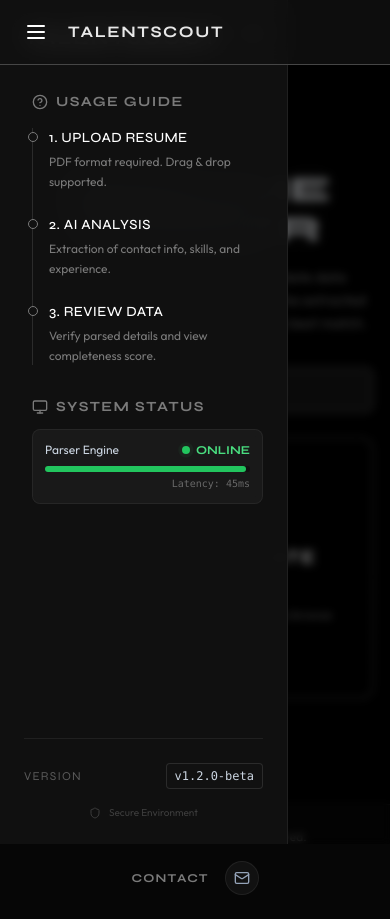
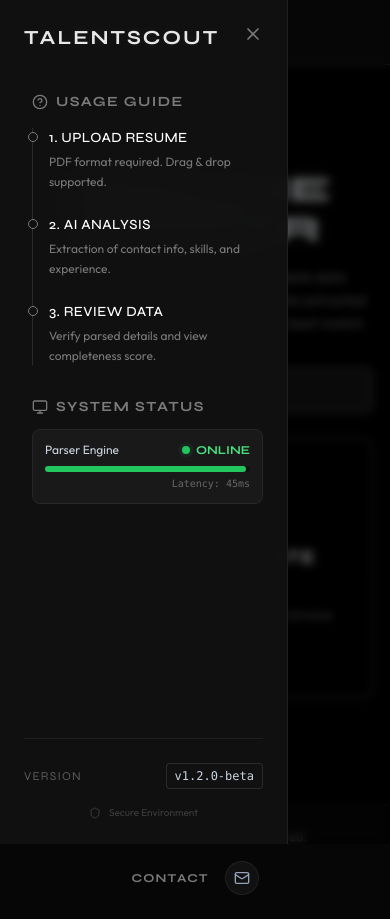
Before and after one commit to SarangKR/Resume-Parser, a React (Vite) app in the folder frontend/: page / in a window 390 px wide. Built offline with nearby package versions, Linux system fonts and the light colour scheme.

Commit message:
Bug Fixes

```diff
--- a/frontend/src/components/Sidebar.jsx
+++ b/frontend/src/components/Sidebar.jsx
@@ -6,13 +6,13 @@
             {/* Mobile Overlay */}
             {isOpen && (
                 <div
-                    className="fixed inset-0 bg-black/50 z-40 lg:hidden backdrop-blur-sm transition-opacity"
+                    className="fixed inset-0 bg-black/50 z-[60] lg:hidden backdrop-blur-sm transition-opacity"
                     onClick={onClose}
                 />
             )}
 
             <aside className={`
-                fixed lg:sticky top-0 h-screen z-50 lg:z-0
+                fixed lg:sticky top-0 h-screen z-[70] lg:z-0
                 w-72 flex-col border-r border-irongrey/30 bg-onyx/95 lg:bg-onyx/40 backdrop-blur-xl
                 transition-all duration-300 ease-in-out
                 ${isOpen ? 'translate-x-0' : '-translate-x-full lg:w-0 lg:-translate-x-0 lg:overflow-hidden lg:border-none lg:p-0'}
```
